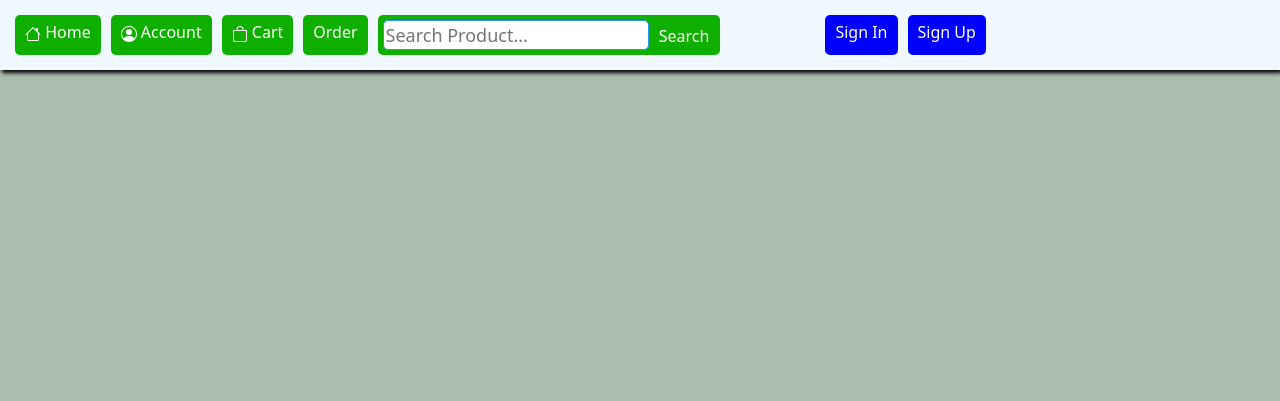
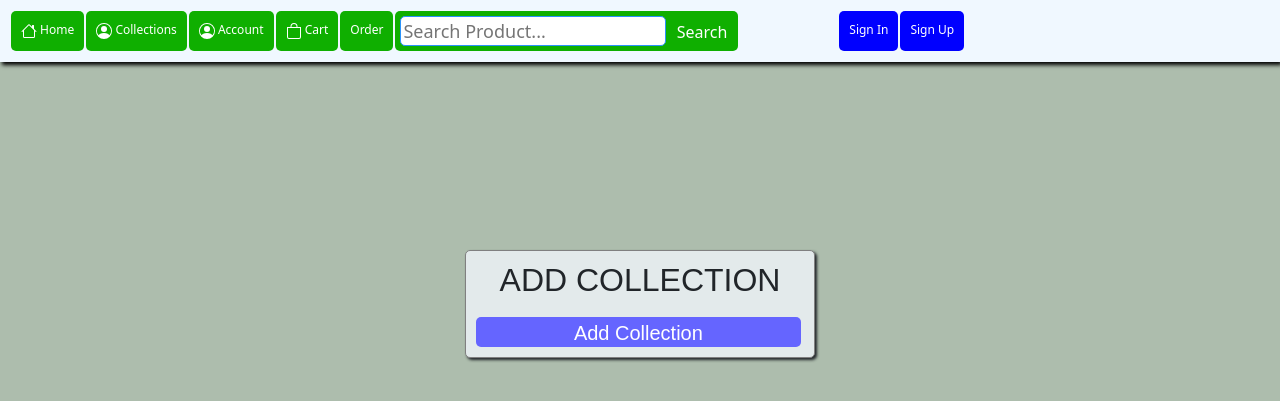
Before and after one commit to Ashenafi-adola/Ecommerce, a Django app: template core/templates/core/add_item.html in a window 1280 px wide. Shown: the top 401 px of the page. Run offline with Django 5.2, Linux system fonts and the light colour scheme; the template is opened without the code that fills it, so the values that code supplies are empty.

Commit message:
added collection and product adding page

```diff
--- a/accounts/templates/accounts/base.html
+++ b/accounts/templates/accounts/base.html
@@ -23,7 +23,7 @@
     .nav-div-link{
       padding: 5px;
       background: rgb(15, 175, 0);
-      margin: 5px;
+      margin: 1px;
       width: auto;
       text-align: center;
       border-radius: 5px;
@@ -31,15 +31,15 @@
     }
     .nav-div-link:hover{
       cursor: pointer;
-      scale: 1.05;
-      box-shadow: 2px 2px 8px rgb(48, 152, 255);
+      scale: 1.005;
+      box-shadow: 2px 2px 8px rgb(51, 255, 0);
       background: rgb(43, 231, 25);
     }
     .nav-div-link a{
       text-decoration: none;
       color: white;
       padding: 5px;
-
+      font-size: 12px;
     }
     .search-form{
       display: inline;
@@ -75,9 +75,15 @@
       <nav>
         <div class="nav-div">
           <div class="nav-div-link">
-            <a href=""><svg xmlns="http://www.w3.org/2000/svg" width="16" height="16" fill="currentColor" class="bi bi-house" viewBox="0 0 16 16">
+            <a href="{% url 'home' %}"><svg xmlns="http://www.w3.org/2000/svg" width="16" height="16" fill="currentColor" class="bi bi-house" viewBox="0 0 16 16">
               <path d="M8.707 1.5a1 1 0 0 0-1.414 0L.646 8.146a.5.5 0 0 0 .708.708L2 8.207V13.5A1.5 1.5 0 0 0 3.5 15h9a1.5 1.5 0 0 0 1.5-1.5V8.207l.646.647a.5.5 0 0 0 .708-.708L13 5.793V2.5a.5.5 0 0 0-.5-.5h-1a.5.5 0 0 0-.5.5v1.293zM13 7.207V13.5a.5.5 0 0 1-.5.5h-9a.5.5 0 0 1-.5-.5V7.207l5-5z"/>
             </svg></i> Home</a>
+          </div>
+          <div class="nav-div-link">
+            <a href=""><svg xmlns="http://www.w3.org/2000/svg" width="16" height="16" fill="currentColor" class="bi bi-person-circle" viewBox="0 0 16 16">
+              <path d="M11 6a3 3 0 1 1-6 0 3 3 0 0 1 6 0"/>
+              <path fill-rule="evenodd" d="M0 8a8 8 0 1 1 16 0A8 8 0 0 1 0 8m8-7a7 7 0 0 0-5.468 11.37C3.242 11.226 4.805 10 8 10s4.757 1.225 5.468 2.37A7 7 0 0 0 8 1"/>
+            </svg> Collections</a>
           </div>
           <div class="nav-div-link">
             <a href=""><svg xmlns="http://www.w3.org/2000/svg" width="16" height="16" fill="currentColor" class="bi bi-person-circle" viewBox="0 0 16 16">
@@ -95,7 +101,7 @@
           </div>
           {% if user.is_superuser %}
             <div class="nav-div-link">
-              <a href="">Add Product</a>
+              <a href="{% url 'add-collection' %}">Add Collection</a>
             </div>
           {% endif %}
           <div class="search-form-div nav-div-link">
@@ -118,9 +124,6 @@
           {% endif %}
         </div>
       </nav>
-
-
-
     </header>
 <main>
     {% block content %}
--- a/accounts/urls.py
+++ b/accounts/urls.py
@@ -4,5 +4,5 @@ from . import views
 urlpatterns = [
     path('signup/', views.register, name='signup'),
     path('login/', views.signin, name='login'),
-    path('logout/', views.signout, name='logout')
+    path('logout/', views.signout, name='logout'),
 ]
--- a/core/templates/core/add_item.html
+++ b/core/templates/core/add_item.html
@@ -3,11 +3,79 @@
 {% block title %} Add item {% endblock %}
 
 {% block content %}
-<div>
-    <form action="" method="post">
+<style>
+    .helptext{
+        display: none;
+    }
+    .container{
+    display: flex;
+    justify-content: center;
+    align-items: center;
+}
+.add-form{
+    margin-top: 250px;
+    border: solid gray 0.5px;
+    font-family: Arial, Helvetica, sans-serif;
+    padding: 10px;
+    border-radius: 5px;
+    width: 350px;
+    align-self: center;
+    background-color: #e3eaeb;
+    box-shadow: 2px 2px 3px;
+}
+.form-header{
+    text-align: center;
+}
+.norm-input{
+    height: 30px;
+    font-size: 20px;
+    width: 99%;
+    transition: border-color 0.3s ease-in-out, box-shadow 0.3s ease-in-out;
+    outline: none;
+    border: solid #2a92fa 1px;
+    border-radius: 5px;
+}
+textarea{
+    width: 99%;
+    border-radius: 5px;
+    border: solid #2a92fa 1px;
+}
+.add-form input:focus {
+    border-color: #2a92fa;
+    box-shadow: 1px 2px 4px rgba(77, 166, 255, 1);
+}
+.add-form textarea:focus {
+    border-color: #2a92fa;
+    box-shadow: 1px 2px 4px rgba(77, 166, 255, 1);
+}
+.add-btn{
+    margin-top: 10px;
+    width: 99%;
+    border: none;
+    background-color: rgb(101, 101, 255);
+    border-radius: 5px;
+    height: 30px;
+    color: white;
+    font-size: 20px;
+}
+.add-btn:hover{
+    scale: 1.006;
+    background-color: rgb(81, 81, 253);
+}
+
+</style>
+<div class="container">
+    <form action="" method="post" class="add-form">
+        <div class="add-head-div">
+            <h2 class="form-header">ADD{% if page == 'pro' %} PRODUCT{% else %} COLLECTION {% endif %}</h2>
+        </div>
         {% csrf_token %}
-
-        <input type="submit" value="Add item">
+        <div>
+            {{form}}
+        </div>
+        <div>
+            <button type="submit" class="add-btn">Add {% if page == 'pro' %} Product{% else %} Collection{% endif %}</button>
+        </div>
     </form>
 </div>
 {% endblock %}
--- a/core/urls.py
+++ b/core/urls.py
@@ -2,5 +2,7 @@ from django.urls import  path
 from . import views
 
 urlpatterns = [
-    path('', views.home, name='home')
+    path('', views.home, name='home'),
+    path('add-Product/', views.addProduct, name='add-product'),
+    path('add-collection/', views.addCollection, name='add-collection')
 ]
```
Also changed, not shown: core/forms.py (+67 -0 lines), core/views.py (+15 -3 lines), core/migrations/0001_initial.py (added), db.sqlite3.
